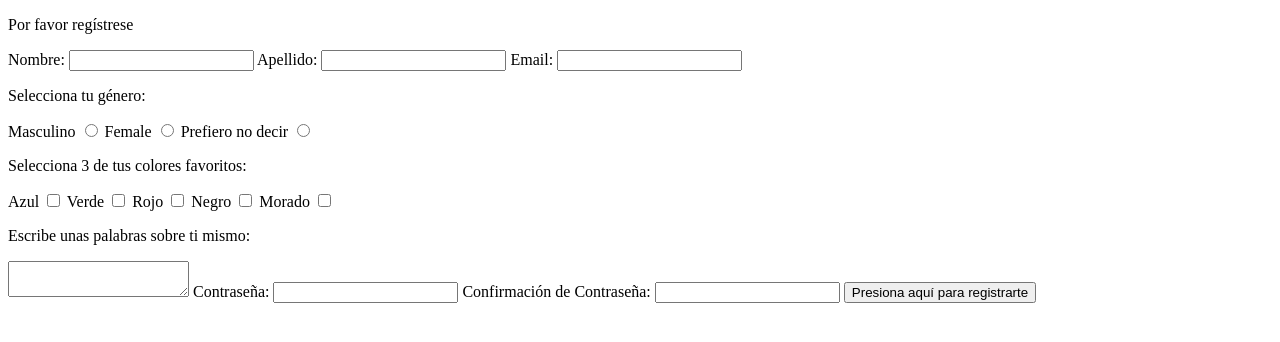
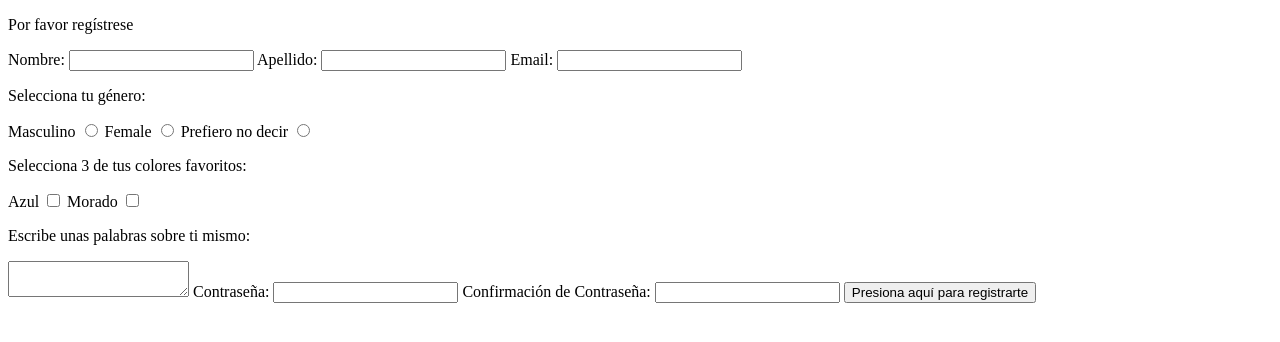
Before and after one commit to ppacheco2021/miproyecto, a plain HTML site: page index.html in a window 1280 px wide. Drawn offline with Linux system fonts and the light colour scheme.

Commit message:
ACTUALIZACION de HTML

```diff
--- a/index.html
+++ b/index.html
@@ -32,14 +32,7 @@
         <label for="azul">Azul</label>
         <input type="checkbox" id="azul" name="color" value="azul">
 
-        <label for="verde">Verde</label>
-        <input type="checkbox" id="verde" name="color" value="verde">
 
-        <label for="rojo">Rojo</label>
-        <input type="checkbox" id="rojo" name="color" value="rojo">
-
-        <label for="negro">Negro</label>
-        <input type="checkbox" id="negro" name="color" value="negro">
 
         <label for="morado">Morado</label>
         <input type="checkbox" id="morado" name="color" value="morado">
```
